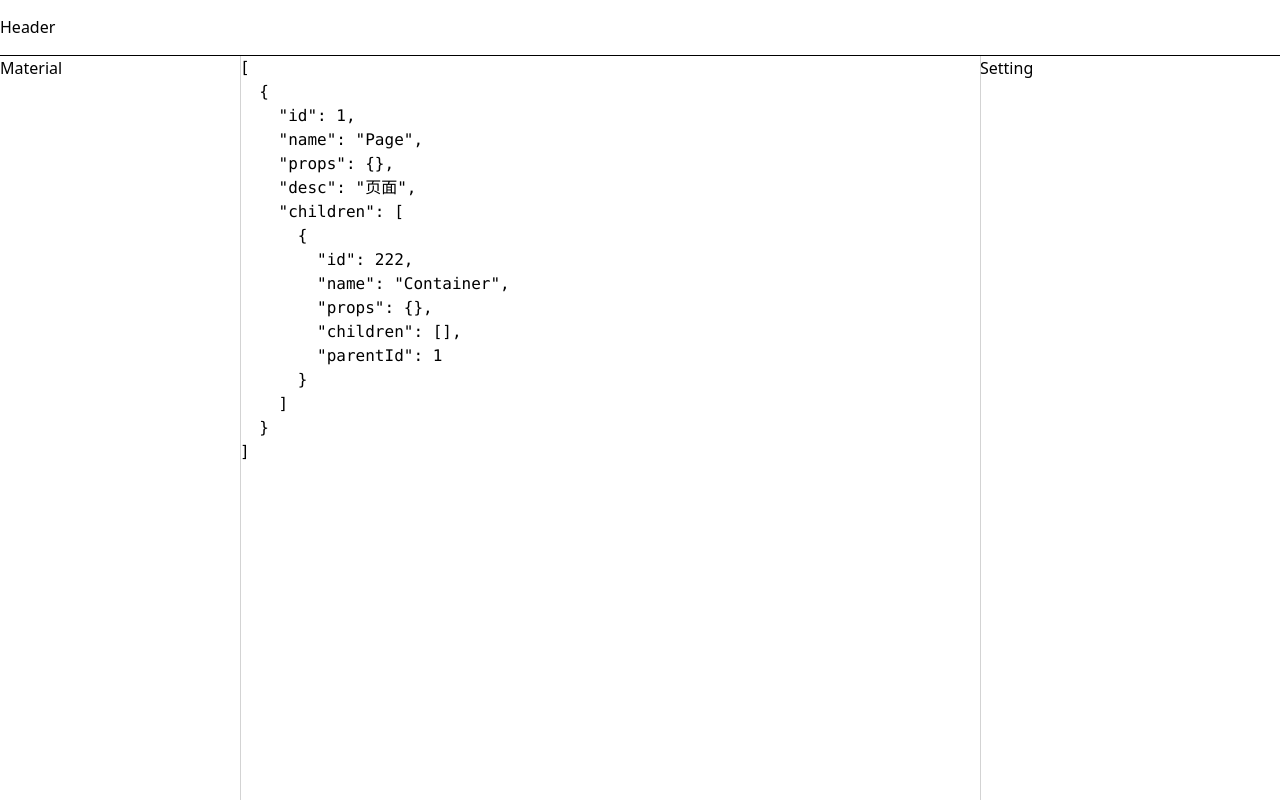
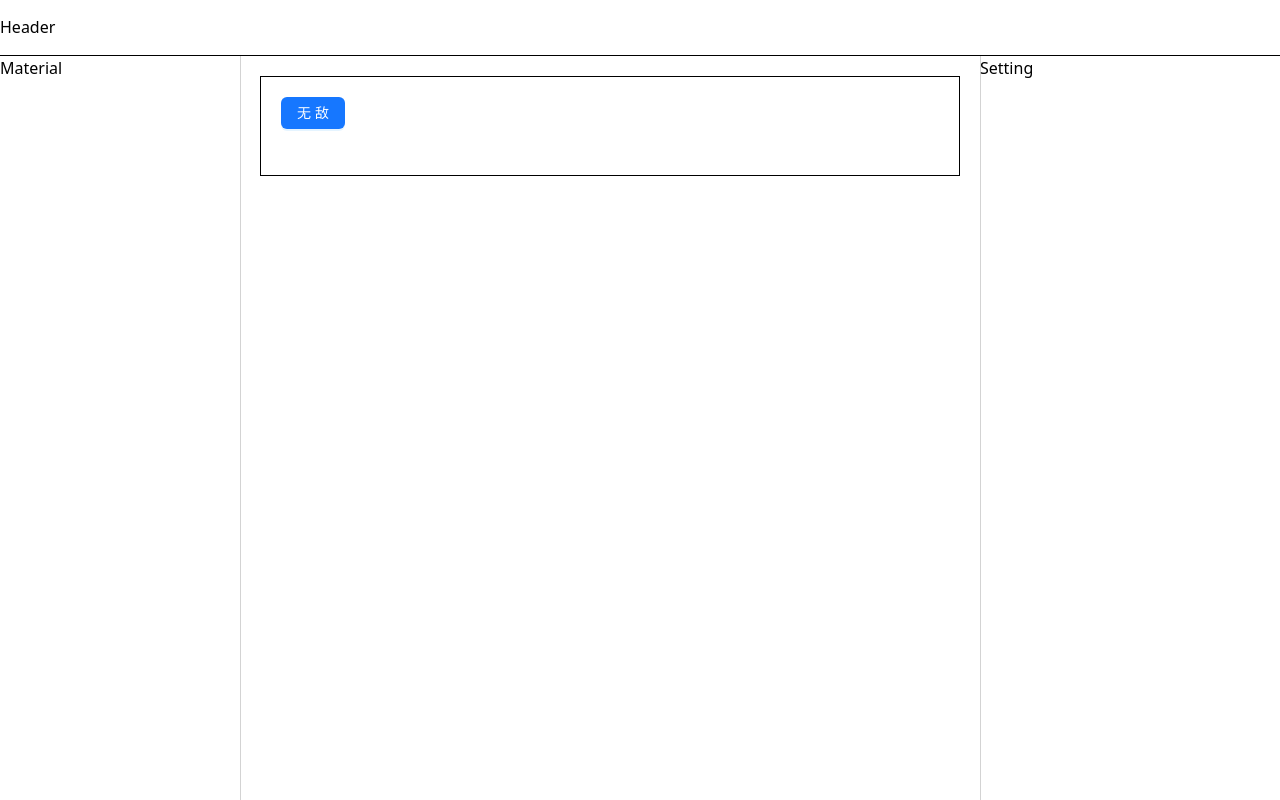
Before and after one commit to Journey168/lowcode-editor, a React (Vite) app: page / in a window 1280 px wide. Built offline with nearby package versions, Linux system fonts and the light colour scheme; the HTML template or start-up script is replaced by a standard one.

Commit message:
feat:根据配置映射物料组件渲染

```diff
--- a/package.json
+++ b/package.json
@@ -20,6 +20,7 @@
     "@types/react": "^18.3.10",
     "@types/react-dom": "^18.3.0",
     "@vitejs/plugin-react": "^4.3.2",
+    "antd": "^5.21.4",
     "autoprefixer": "^10.4.20",
     "eslint": "^9.11.1",
     "eslint-plugin-react-hooks": "^5.1.0-rc.0",
--- a/src/components/EditArea/index.tsx
+++ b/src/components/EditArea/index.tsx
@@ -1,8 +1,10 @@
-import { useEffect } from "react";
-import { useComponetsStore } from "../../stores/components";
+import React, { useEffect, ReactNode } from "react";
+import { useComponentConfigStore } from "../../stores/component-config";
+import { useComponetsStore, Component } from "../../stores/components";
 
 export default function EditArea() {
   const { components, addComponent } = useComponetsStore();
+  const { componentConfig } = useComponentConfigStore();
 
   useEffect(() => {
     addComponent(
@@ -14,11 +16,43 @@ export default function EditArea() {
       },
       1
     );
+
+    addComponent(
+      {
+        id: 333,
+        name: "Button",
+        props: {
+          text: "无敌",
+        },
+        children: [],
+      },
+      222
+    );
   }, []);
 
+  function renderComponent(components: Component[]): ReactNode {
+    return components.map((component: Component) => {
+      const config = componentConfig?.[component.name];
+
+      if (!config.component) return null;
+
+      return React.createElement(
+        config.component,
+        {
+          key: component.id,
+          ...config.defaultProps,
+          ...component.props,
+        },
+        renderComponent(component.children || [])
+      );
+    });
+  }
+
   return (
-    <div>
-      <pre>{JSON.stringify(components, null, 2)}</pre>
+    <div className="h-[100%]">
+      {/* <pre>{JSON.stringify(components, null, 2)}</pre> */}
+
+      {renderComponent(components)}
     </div>
   );
 }
--- /dev/null
+++ b/src/materials/Button/index.tsx
@@ -0,0 +1,15 @@
+import { Button as AntdButton } from 'antd';
+import { ButtonType } from 'antd/es/button';
+
+export interface ButtonProps {
+    type: ButtonType,
+    text: string;
+}
+
+const Button = ({type, text}: ButtonProps) => {
+  return (
+    <AntdButton type={type}>{text}</AntdButton>
+  )
+}
+
+export default Button;
--- /dev/null
+++ b/src/materials/Container/index.tsx
@@ -0,0 +1,11 @@
+import { PropsWithChildren } from "react";
+
+const Container = ({ children }: PropsWithChildren) => {
+  return (
+    <div className="border-[1px] border-[#000] min-h-[100px] p-[20px]">
+      {children}
+    </div>
+  );
+};
+
+export default Container;
--- /dev/null
+++ b/src/materials/Page/index.tsx
@@ -0,0 +1,7 @@
+import { PropsWithChildren } from "react";
+
+function Page({ children }: PropsWithChildren) {
+  return <div className="p-[20px] h-[100%] box-border">{children}</div>;
+}
+
+export default Page;
--- /dev/null
+++ b/src/stores/component-config.tsx
@@ -0,0 +1,51 @@
+import { create } from "zustand";
+import Page from "../materials/Page";
+import Container from "../materials/Container";
+import Button from "../materials/Button";
+
+export interface ComponentConfig {
+  name: string;
+  defaultProps: Record<string, any>;
+  component: any;
+}
+
+interface State {
+  componentConfig: { [key: string]: ComponentConfig };
+}
+
+interface Action {
+  registerComponent: (name: string, componentConfig: ComponentConfig) => void;
+}
+
+export const useComponentConfigStore = create<State & Action>((set) => ({
+  componentConfig: {
+    Page: {
+      name: "Page",
+      defaultProps: {},
+      component: Page,
+    },
+    Container: {
+      name: "Container",
+      defaultProps: {},
+      component: Container,
+    },
+    Button: {
+      name: "Button",
+      defaultProps: {
+        type: "primary",
+        text: "按钮",
+      },
+      component: Button,
+    },
+  },
+  registerComponent: (name, componentConfig) =>
+    set((state) => {
+      return {
+        ...state,
+        componentConfig: {
+          ...state.componentConfig,
+          [name]: componentConfig,
+        },
+      };
+    }),
+}));
```
Also changed, not shown: 1 other file (tests, documents, lock files or other folders).
